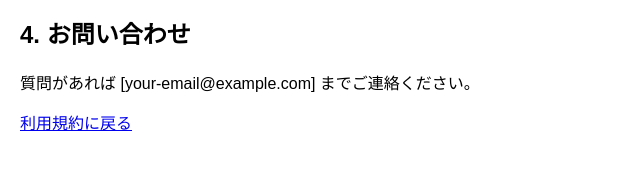
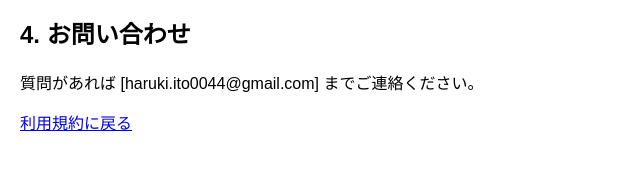
Before and after one commit to haruvv/tiktok-autopost-terms, a plain HTML site: page privacy.html in a window 1280 px wide. Shown: the part 414-584 px from the top of the page, 0-640 px from the left. Drawn offline with Linux system fonts and the light colour scheme.

Commit message:
Update privacy.html

```diff
--- a/privacy.html
+++ b/privacy.html
@@ -18,7 +18,7 @@
     <h2>3. データの共有</h2>
     <p>データは一切第三者と共有しません。</p>
     <h2>4. お問い合わせ</h2>
-    <p>質問があれば [your-email@example.com] までご連絡ください。</p>
+    <p>質問があれば [haruki.ito0044@gmail.com] までご連絡ください。</p>
     <p><a href="./index.html">利用規約に戻る</a></p>
 </body>
 </html>
```
